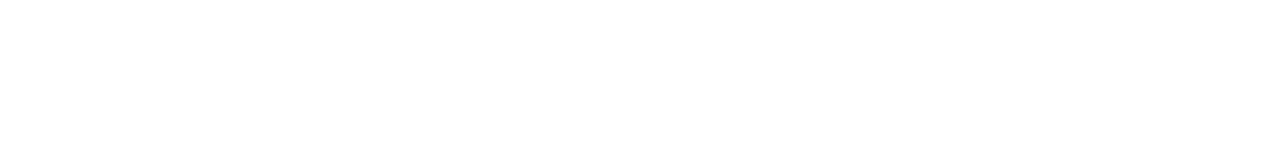
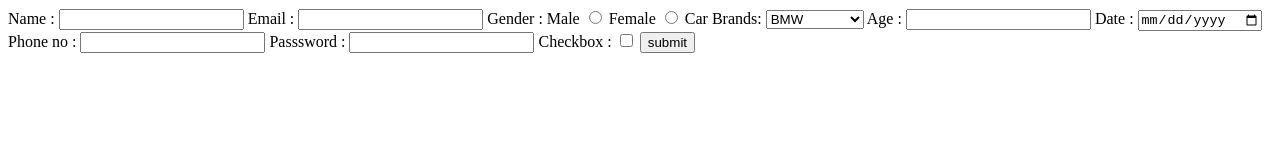
Before and after one commit to acciojob/signup-form-car-VipulTrimbake610, a website: page main.html in a window 1280 px wide. Drawn offline with Linux system fonts and the light colour scheme.

Commit message:
created a submission

```diff
--- a/main.html
+++ b/main.html
@@ -8,6 +8,42 @@
 
 <body>
 	<!-- the entire body must be written by student -->
+	<label for="name">Name : </label>
+	<input type="text" name="name" required>
+	<label for="email">Email : </label>
+	<input type="email" name="email"  required>
+
+	<label for="gender">Gender :</label>
+	<label for="male">Male</label>
+	<input type="radio" name="gender"  required>
+	<label for="female">Female</label>
+	<input type="radio" name="gender"  required>
+
+	<label for="brands">Car Brands: </label>
+	<select  required>
+		<option>BMW</option>
+		<option>AUDI</option>
+		<option>MERCEDES</option>
+	</select>
+
+	<label for="age">Age : </label>
+	<input type="text" name="age">
+
+
+	<label for="date">Date : </label>
+	<input type="date" name="date">
+
+	<label for="phone">Phone no : </label>
+	<input type="tel" name="phone">
+
+
+	<label for="password">Passsword : </label>
+	<input type="password" name="password">
+
+	<label for="checkbox">Checkbox : </label>
+	<input type="checkbox" name="checkbox">
+
+	<input type="submit" value="submit">
     <script type="text/javascript" src="./script.js">
 </script>
 
```
